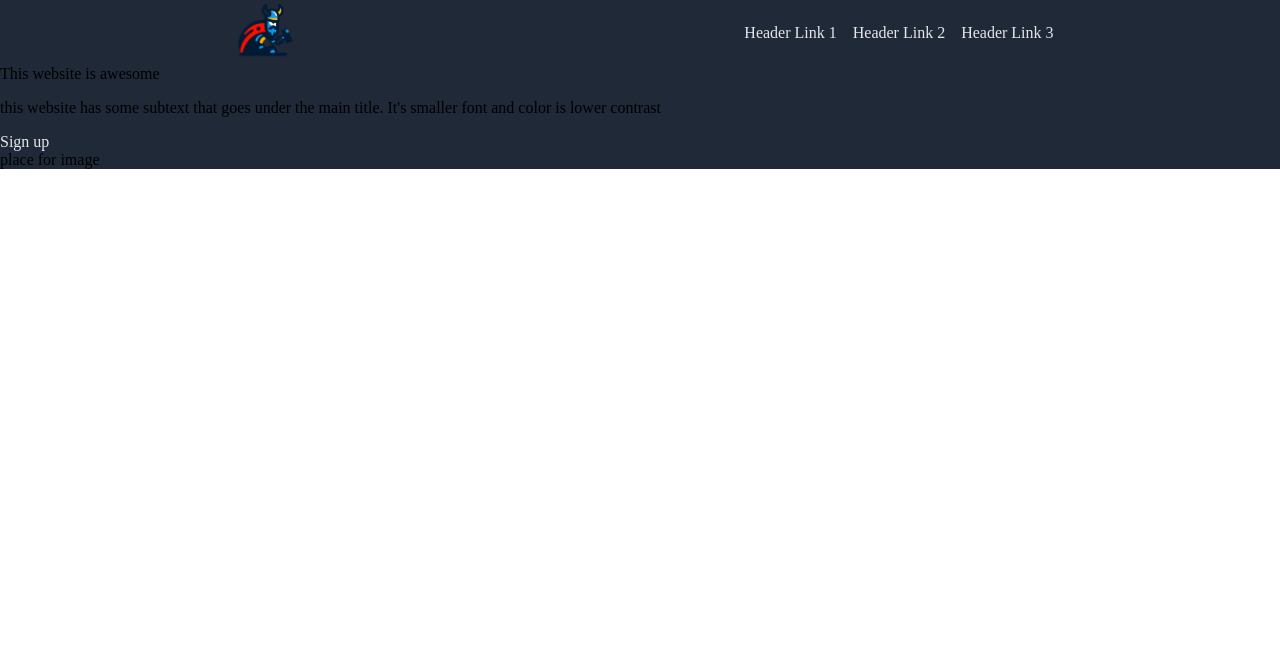
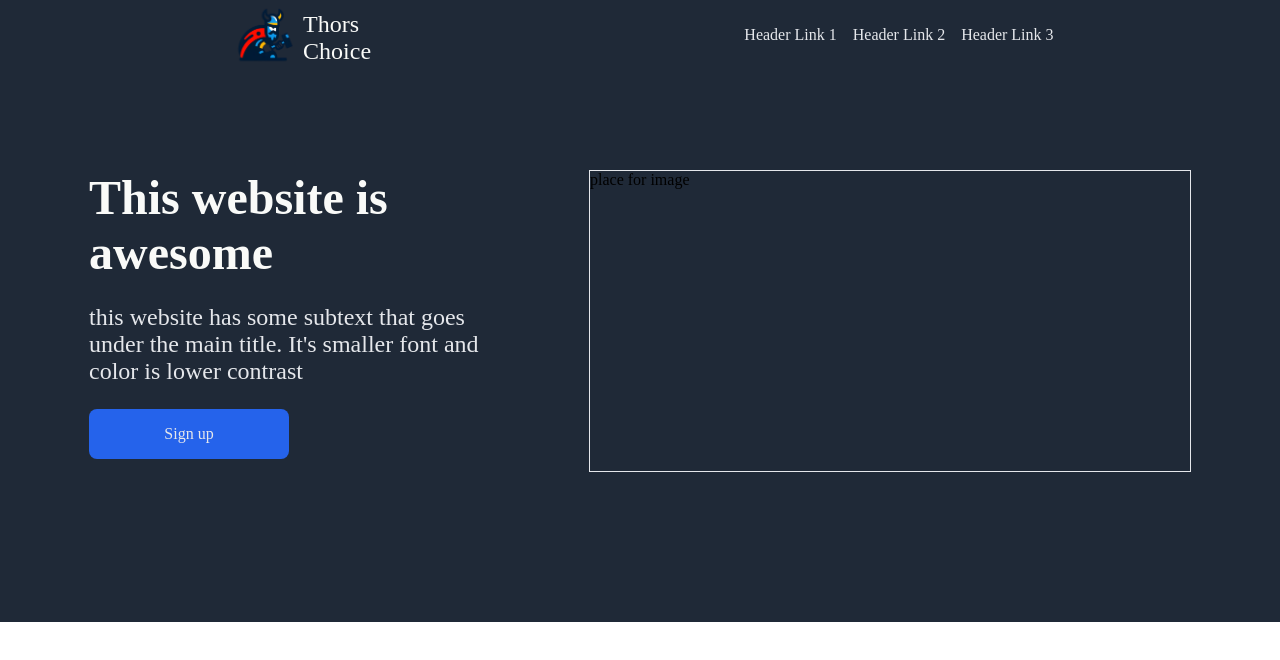
Before and after one commit to RussTP/Odin-Landing-Page, a plain HTML site: page index.html in a window 1280 px wide. Drawn offline with Linux system fonts and the light colour scheme.

Commit message:
added company name by logo, fixed positioning of hero container and items within

```diff
--- a/index.html
+++ b/index.html
@@ -8,7 +8,7 @@
     </head>
     <body>
         <div class="nav-container">
-            <div class="logo"><img src="./images/viking-logo.png" alt="viking logo"></div>
+            <div class="logo"><img src="./images/viking-logo.png" alt="viking logo"><span class="logo-text">Thors Choice</span></div>
             <div class="nav">
                 <ul class="nav-list">
                     <div><li><a href="#">Header Link 1</a></li></div>
@@ -18,8 +18,10 @@
                 </div>
                 </div>
                 <div class="hero-container">
+                <div class="hero-text">
             <div class="hero-main">This website is awesome</div>
-                <div class="hero-small"><p>this website has some subtext that goes under the main title. It's smaller font and color is lower contrast</p></div>
+            <p class="hero-small">this website has some subtext that goes under the main title. It's smaller font and color is lower contrast</p>
             <div class="signup"><a href="#">Sign up</a></div>
+            </div>
             <div class="header-image">place for image</div>
        </div>
--- a/styles.css
+++ b/styles.css
@@ -10,6 +10,7 @@ body {
 display: flex;
 flex-direction: column;
 margin: 0;
+height: 100vh;
 
 }
 
@@ -32,6 +33,7 @@ a {
     justify-content: space-around;
     align-items: center;
     background-color: #1F2937;
+    padding-bottom: 100px;
 }
 
 .nav-list {
@@ -47,12 +49,59 @@ a {
 display: flex;
     width: 65px;
     height: 65px;
+    padding-top: 5px;
+}
+
+.logo-text {
+    color: #F9FAF8;
+    font-size: 24px;
+    display: flex;
+    align-items: center;
+    width: 100px;
 }
 
 .hero-container {
     display: flex;
-    flex-direction: column;
-    justify-content: space-evenly;
+    align-items: flex-start;
     background-color: #1F2937;
+    justify-content: center;
+    padding-bottom: 100px;
 
 }
+
+.hero-main {
+    display: flex;
+    color: #F9FAF8;
+    font-weight: 900;
+    font-size: 48px;
+    width: 300px;
+}
+
+.hero-small {
+    display: flex;
+    flex-direction: column;
+    color: #E5E7EB;
+    font-size: 24px;
+    width: 400px;
+}
+
+.signup {
+    display: flex;
+    justify-content: center;
+    align-items: center;
+    background-color: #2563EB;
+    color: #F9FAF8;
+    width: 200px;
+    height: 50px;
+    border-radius: 8px;
+}
+
+.header-image {
+    display: flex;
+    align-self: flex-end;
+    width: 600px;
+    height: 300px;
+    margin-left: 100px;
+    margin-bottom: 50px;
+    border: 1px solid #E5E7EB;
+}
```
